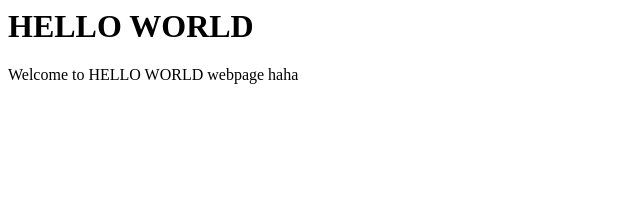
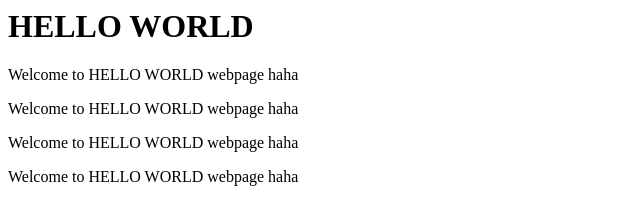
Before and after one commit to Lurky-phish-2085/gh-actions-html, a website: page src/public/index.html in a window 1280 px wide. Shown: the whole page, without its empty margins (0-640 px from the left). Drawn offline with Linux system fonts and the light colour scheme.

Commit message:
testing changes

```diff
--- a/src/public/index.html
+++ b/src/public/index.html
@@ -1,2 +1,6 @@
 <h1>HELLO WORLD</h1>
 <p>Welcome to HELLO WORLD webpage haha</p>
+
+<p>Welcome to HELLO WORLD webpage haha</p>
+<p>Welcome to HELLO WORLD webpage haha</p>
+<p>Welcome to HELLO WORLD webpage haha</p>
```
